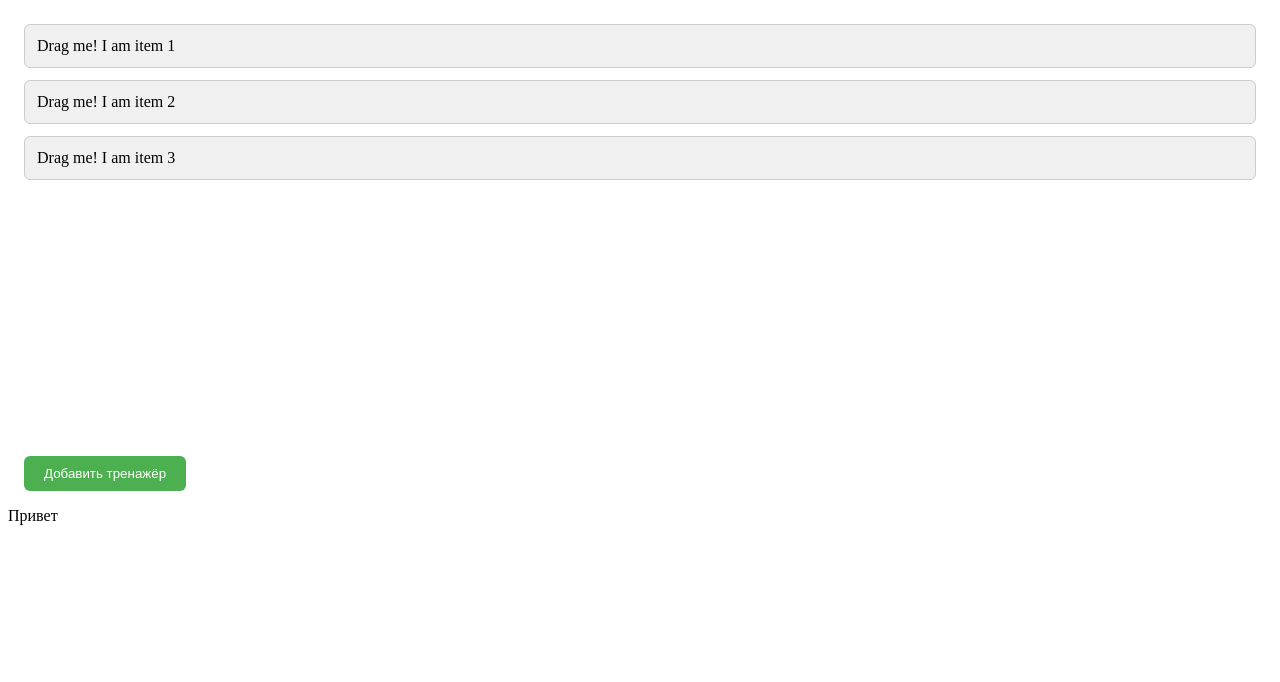
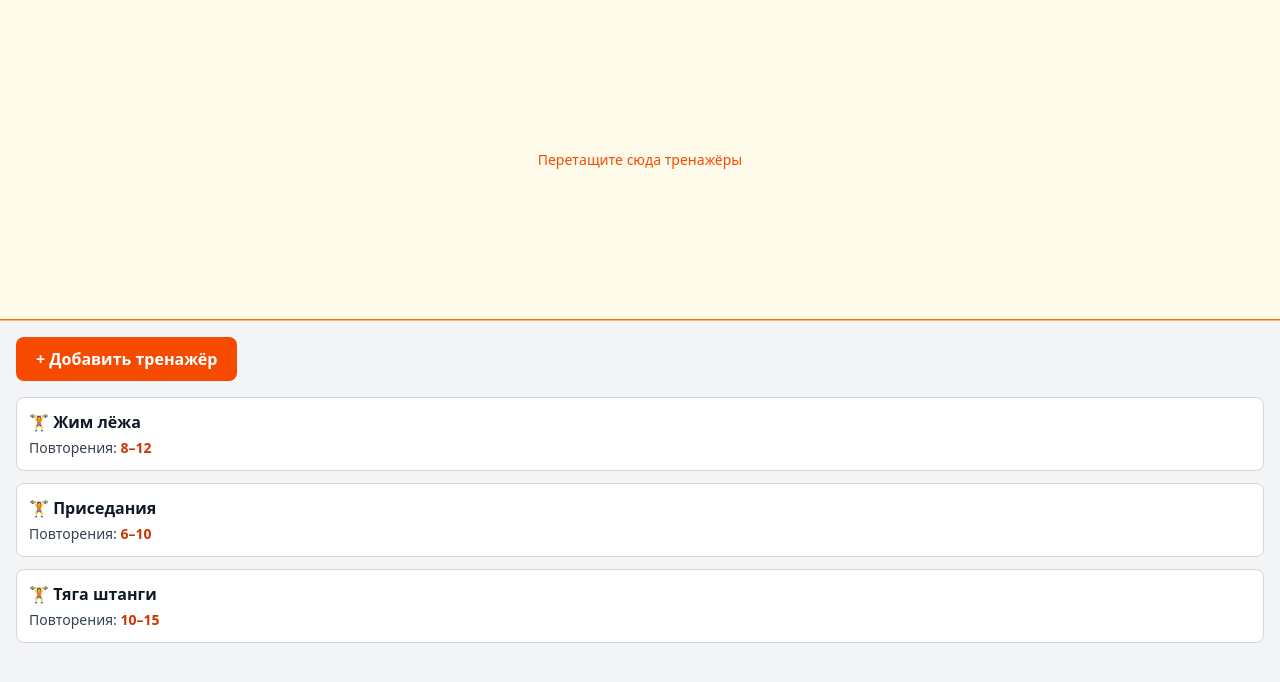
Before and after one commit to tzelovaka/chillgym-frontend, a Vue app: page / in a window 1280 px wide. Shown: the top 682 px of the page. Built offline with nearby package versions, Linux system fonts and the light colour scheme.

Commit message:
redesign

```diff
--- a/src/App.vue
+++ b/src/App.vue
@@ -1,249 +1,467 @@
 <template>
-  <div class="flex flex-col" style="position: relative; height: 100vh; overflow: hidden;">
+  <div class="flex flex-col h-screen relative overflow-hidden font-sans">
+    <!-- Верхний список (без сортировки!) -->
     <div
-      ref="listContainer"
-      class="bg-gray-500"
-      style="height: 50vh; overflow-y: auto; padding: 16px; position: relative;"
+      ref="targetContainer"
+      class="bg-amber-50 border-b border-orange-500 overflow-y-auto"
+      style="height: 40vh"
     >
       <div
-        v-for="(item) in items"
-        :key="item.id"
-        :ref="(el) => { if (el) itemRefs[item.id] = el }"
-        @touchstart="handleTouchStart($event, item)"
-        @touchend="handleTouchEnd"
-        @touchmove="handleTouchMove"
-        style="
-          position: relative;
-          touch-action: none;
-          user-select: none;
-          cursor: grab;
-          padding: 12px;
-          background: #f0f0f0;
-          border: 1px solid #ccc;
-          border-radius: 6px;
-          margin-bottom: 12px;
-          transition: transform 0.3s ease, opacity 0.3s ease;
-        "
-        :style="{
-          transform: getItemTransform(item.id),
-          opacity: activeItemId === item.id ? 0.4 : 1,
-          zIndex: activeItemId === item.id ? 1 : 0,
-        }"
+        v-if="targetItems.length === 0"
+        class="h-full flex items-center justify-center text-orange-600 text-sm font-medium"
       >
-        Drag me! I am item {{ item.id }}
+        Перетащите сюда тренажёры
+      </div>
+      <div
+        v-for="item in targetItems"
+        :key="`target-${item.id}`"
+        @touchstart.passive="onTouchStart(item, 'target')"
+        @touchmove.passive="onTouchMove"
+        @touchend="onTouchEnd"
+        class="relative touch-none select-none cursor-grab bg-white border-l-4 border-orange-600 p-3 mb-2 mx-3 rounded-md transition-transform hover:scale-[1.01]"
+        :class="{ 'opacity-70 scale-95': dragging && dragItem?.id === item.id }"
+      >
+        <div class="text-xs text-gray-600 font-semibold mb-1">{{ formatTime(item.addedAt) }}</div>
+        <div class="font-bold text-gray-900 text-base">{{ item.name }}</div>
+        <div
+          :class="[
+            'text-sm font-medium mt-1',
+            item.sets && item.sets.length
+              ? 'text-orange-700'
+              : 'text-gray-400 italic'
+          ]"
+        >
+          Количество подходов: {{ item.sets?.length || 0 }}
+        </div>
       </div>
     </div>
 
-    <button
-      @click="handleAddDay"
-      style="
-        margin: 16px;
-        padding: 10px 20px;
-        background: #4CAF50;
-        color: white;
-        border: none;
-        border-radius: 6px;
-        cursor: pointer;
-      "
+    <div class="h-px bg-orange-300"></div>
+
+    <!-- Нижний список -->
+    <div class="flex-1 overflow-y-auto p-4 bg-gray-100">
+      <button
+        @click="handleAddDay"
+        class="mb-4 px-5 py-2.5 bg-orange-600 text-white font-bold rounded-lg hover:bg-orange-700 transition-colors duration-200 shadow-none"
+      >
+        + Добавить тренажёр
+      </button>
+
+      <div ref="sourceContainer" class="space-y-3">
+        <div
+          v-for="item in sourceItems"
+          :key="`source-${item.id}`"
+          @touchstart.passive="onTouchStart(item, 'source')"
+          @touchmove.passive="onTouchMove"
+          @touchend="onTouchEnd"
+          class="relative touch-none select-none cursor-grab bg-white border border-gray-300 p-3 rounded-lg transition-transform hover:scale-[1.01] shadow-none"
+          :class="{ 'opacity-70 scale-95': dragging && dragItem?.id === item.id }"
+        >
+          <div class="font-bold text-gray-900 text-base">🏋️ {{ item.name }}</div>
+          <div v-if="item.repsMin !== undefined" class="text-sm text-gray-700 mt-1">
+            Повторения: <span class="font-semibold text-orange-700">{{ item.repsMin }}–{{ item.repsMax }}</span>
+          </div>
+        </div>
+      </div>
+    </div>
+
+    <!-- Popup -->
+    <div
+      v-if="editItem"
+      class="fixed inset-0 bg-black bg-opacity-40 flex items-center justify-center z-50"
+      @click="closeEditPopup"
     >
-      Добавить тренажёр
-    </button>
+      <div
+        class="bg-white rounded-lg p-5 w-11/12 max-w-md mx-4 shadow-xl border border-gray-200 max-h-[85vh] overflow-hidden"
+        @click.stop
+        @contextmenu.prevent
+      >
+        <div class="flex justify-between items-start mb-4">
+          <h3 class="text-lg font-bold text-gray-900">
+            {{ editMode === 'source' ? 'Редактировать тренажёр' : 'Настройки упражнения' }}
+          </h3>
+          <button @click="closeEditPopup" class="text-gray-500 hover:text-gray-800 text-xl font-bold">&times;</button>
+        </div>
 
-    <div>Привет</div>
+        <!-- Нижний список: редактирование -->
+        <div v-if="editMode === 'source'" class="space-y-4">
+          <input
+            v-model="editItem.name"
+            type="text"
+            class="w-full px-3 py-2.5 border border-gray-400 rounded-md text-base focus:border-orange-600 focus:outline-none focus:ring-1 focus:ring-orange-300"
+            placeholder="Название тренажёра"
+          />
+          <div class="flex space-x-2">
+            <input
+              v-model.number="editItem.repsMin"
+              type="number"
+              min="1"
+              class="w-full px-3 py-2.5 border border-gray-400 rounded-md text-center focus:border-orange-600 focus:outline-none"
+              placeholder="От"
+            />
+            <input
+              v-model.number="editItem.repsMax"
+              type="number"
+              min="1"
+              class="w-full px-3 py-2.5 border border-gray-400 rounded-md text-center focus:border-orange-600 focus:outline-none"
+              placeholder="До"
+            />
+          </div>
+        </div>
+
+        <!-- Верхний список: редактирование -->
+        <div v-else class="space-y-4">
+          <div>
+            <label class="block text-sm font-semibold text-gray-800 mb-2">Количество подходов</label>
+            <input
+              v-model.number="editItem.setsCount"
+              type="range"
+              min="0"
+              max="100"
+              step="1"
+              class="w-full h-2 bg-gray-200 rounded-lg appearance-none cursor-pointer accent-orange-600"
+            />
+            <div class="text-right text-sm text-gray-600 mt-1">{{ editItem.setsCount || 0 }}</div>
+          </div>
+
+          <div
+            v-if="editItem.setsCount > 0"
+            class="max-h-60 overflow-y-auto pr-1 space-y-3"
+          >
+            <div
+              v-for="(set, index) in editItem.sets"
+              :key="index"
+              class="p-3 border border-orange-200 rounded-md bg-orange-50"
+            >
+              <div class="font-semibold text-orange-800 text-xs mb-2">Подход {{ index + 1 }}</div>
+              <div class="grid grid-cols-2 gap-2">
+                <input
+                  v-model.number="set.weight"
+                  type="number"
+                  min="0"
+                  class="col-span-1 px-2.5 py-1.5 border border-gray-400 rounded text-sm focus:border-orange-600 focus:outline-none"
+                  placeholder="Вес"
+                />
+                <select
+                  v-model="set.unit"
+                  class="col-span-1 px-2.5 py-1.5 border border-gray-400 rounded text-sm focus:border-orange-600 focus:outline-none"
+                >
+                  <option value="kg">кг</option>
+                  <option value="ue">у.е.</option>
+                </select>
+                <input
+                  v-model.number="set.reps"
+                  type="number"
+                  min="1"
+                  class="col-span-1 px-2.5 py-1.5 border border-gray-400 rounded text-sm focus:border-orange-600 focus:outline-none"
+                  placeholder="Повторения"
+                />
+                <div class="flex items-center">
+                  <input
+                    v-model="set.failure"
+                    type="checkbox"
+                    class="mr-2 h-4 w-4 text-orange-600 rounded focus:ring-orange-500"
+                  />
+                  <span class="text-xs text-gray-700">Отказ</span>
+                </div>
+              </div>
+            </div>
+          </div>
+        </div>
+
+        <div class="mt-6 flex justify-between space-x-2">
+          <button
+            @click="deleteItem"
+            class="px-4 py-2.5 bg-red-600 text-white font-semibold rounded-md flex-1 hover:bg-red-700 transition-colors shadow-none"
+          >
+            Удалить
+          </button>
+          <button
+            @click="saveEdit"
+            class="px-4 py-2.5 bg-orange-600 text-white font-semibold rounded-md flex-1 hover:bg-orange-700 transition-colors shadow-none"
+          >
+            Сохранить
+          </button>
+        </div>
+      </div>
+    </div>
   </div>
 </template>
 
 <script>
+import "./style.css";
+
 export default {
-  name: 'DraggableComponent',
+  name: "DraggableComponent",
   data() {
     return {
-      items: [
-        { id: 1 },
-        { id: 2 },
-        { id: 3 },
+      sourceItems: [
+        { id: 1, name: "Жим лёжа", repsMin: 8, repsMax: 12 },
+        { id: 2, name: "Приседания", repsMin: 6, repsMax: 10 },
+        { id: 3, name: "Тяга штанги", repsMin: 10, repsMax: 15 }
       ],
-      itemRefs: {},
-      activeItemId: null,
-      draggedItem: null,
-      currentClone: null,
-      isDragging: false,
-      // Новые свойства для оптимизации
-      lastTargetIndex: -1,
-      updateThrottle: null,
-      shiftY: 0, // Смещение для анимации
-      originalPositions: {}, // Оригинальные позиции элементов
+      targetItems: [],
+      editItem: null,
+      editMode: null,
+
+      // Drag state
+      dragging: false,
+      dragItem: null,
+      dragMode: null,
+      longPressTimer: null,
+      hasMoved: false,
+      startY: 0,
+      clone: null,
+      enteredTargetZone: false,
+      sourceBackup: null,
+      targetBackup: null,
+    };
+  },
+  watch: {
+    'editItem.setsCount'(newVal) {
+      if (this.editMode !== 'target') return;
+      if (newVal == null || newVal < 0) newVal = 0;
+      const oldSets = this.editItem.sets || [];
+      const newSets = [];
+      for (let i = 0; i < newVal; i++) {
+        newSets.push({ ...oldSets[i] } || { weight: null, unit: 'kg', reps: null, failure: false });
+      }
+      this.editItem.sets = newSets;
     }
   },
   methods: {
     handleAddDay() {
-      const id = Date.now()
-      this.items.push({ id })
+      this.sourceItems.push({
+        id: Date.now(),
+        name: `Тренажёр ${Date.now()}`,
+        repsMin: 8,
+        repsMax: 12
+      });
     },
 
-    handleTouchStart(e, item) {
-      e.preventDefault()
-      const el = this.itemRefs[item.id]
-      if (!el || this.isDragging) return
-
-      this.isDragging = true
-      this.activeItemId = item.id
-      this.draggedItem = item
-      this.lastTargetIndex = -1
-
-      // Сохраняем оригинальные позиции всех элементов
-      this.cacheOriginalPositions()
-
-      const touch = e.touches[0]
-      const rect = el.getBoundingClientRect()
-      this.startY = touch.clientY
-      this.initialOffsetY = touch.clientY - rect.top
-
-      // Создаём клон
-      const clone = el.cloneNode(true)
-      clone.style.position = 'fixed'
-      clone.style.zIndex = '9999'
-      clone.style.pointerEvents = 'none'
-      clone.style.opacity = '0.9'
-      clone.style.transform = 'scale(1.02)'
-      clone.style.margin = '0'
-      clone.style.boxShadow = '0 6px 16px rgba(0,0,0,0.3)'
-      clone.style.transition = 'transform 0.2s ease, box-shadow 0.2s ease'
-      clone.id = ''
-
-      clone.style.left = (touch.clientX - el.offsetWidth / 2) + 'px'
-      clone.style.top = (touch.clientY - this.initialOffsetY) + 'px'
-      clone.style.width = el.offsetWidth + 'px'
-
-      document.body.appendChild(clone)
-      this.currentClone = clone
-
-      // Небольшая задержка для плавности
-      setTimeout(() => {
-        if (this.currentClone) {
-          this.currentClone.style.transform = 'scale(1.05)'
-          this.currentClone.style.boxShadow = '0 8px 24px rgba(0,0,0,0.4)'
-        }
-      }, 10)
+    formatTime(date) {
+      const d = new Date(date);
+      return d.toLocaleTimeString([], { hour: '2-digit', minute: '2-digit' });
     },
 
-    cacheOriginalPositions() {
-      this.originalPositions = {}
-      this.items.forEach((item) => {
-        const el = this.itemRefs[item.id]
-        if (el) {
-          this.originalPositions[item.id] = {
-            top: el.offsetTop,
-            height: el.offsetHeight
-          }
+    onTouchStart(item, mode) {
+      if (this.editItem) return;
+
+      this.dragItem = item;
+      this.dragMode = mode;
+      this.hasMoved = false;
+      this.enteredTargetZone = false;
+
+      document.body.style.webkitUserSelect = 'none';
+      document.body.style.userSelect = 'none';
+
+      this.longPressTimer = setTimeout(() => {
+        if (!this.hasMoved) {
+          this.openEditPopup(item, mode);
         }
-      })
+      }, 600);
+
+      this.startY = event.touches[0].clientY;
     },
 
-    handleTouchMove(e) {
-      if (!this.isDragging || !this.currentClone) return
-      e.preventDefault()
-
-      const touch = e.touches[0]
-      this.currentClone.style.left = (touch.clientX - this.currentClone.offsetWidth / 2) + 'px'
-      this.currentClone.style.top = (touch.clientY - this.initialOffsetY) + 'px'
-
-      const container = this.$refs.listContainer
-      const containerRect = container.getBoundingClientRect()
-
-      // Если вне контейнера — ничего не делаем
-      if (touch.clientY < containerRect.top || touch.clientY > containerRect.bottom) {
-        return
+    openEditPopup(item, mode) {
+      if (mode === 'source') {
+        this.editItem = {
+          id: item.id,
+          name: item.name,
+          repsMin: item.repsMin ?? 8,
+          repsMax: item.repsMax ?? 12
+        };
+      } else {
+        const sets = item.sets || [];
+        this.editItem = {
+          id: item.id,
+          name: item.name,
+          setsCount: sets.length || 0,
+          sets: sets.map(s => ({ ...s }))
+        };
       }
-      // Троттлинг обновлений для уменьшения мерцания
-      if (this.updateThrottle) {
-        cancelAnimationFrame(this.updateThrottle)
-      }
-
-      this.updateThrottle = requestAnimationFrame(() => {
-        this.updateItemPositions(touch)
-      })
-
+      this.editMode = mode;
+      this.cleanupDrag();
     },
 
-    updateItemPositions(touch) {
-      // Находим элемент, ближайший к пальцу по вертикали
-      let targetIndex = -1
-      let minDist = Infinity
+    onTouchMove(e) {
+      if (!this.dragItem || this.editItem) return;
 
-      for (let i = 0; i < this.items.length; i++) {
-        const item = this.items[i]
-        if (item.id === this.activeItemId) continue
+      const touch = e.touches[0];
+      const dy = Math.abs(touch.clientY - this.startY);
 
-        const el = this.itemRefs[item.id]
-        if (!el) continue
+      if (dy > 5) {
+        clearTimeout(this.longPressTimer);
+        this.hasMoved = true;
 
-        const rect = el.getBoundingClientRect()
-        const centerY = rect.top + rect.height / 4
-        const dist = Math.abs(touch.clientY - centerY)
-        if (dist < minDist) {
-          minDist = dist
-          targetIndex = i
+        if (!this.dragging) {
+          this.startDrag();
         }
-      }
 
-      // Если достаточно близко к какому-то элементу и позиция изменилась
-      if (targetIndex !== -1 && minDist < 10 && targetIndex !== this.lastTargetIndex) {
-        const currentIndex = this.items.findIndex(i => i.id === this.activeItemId)
-        if (currentIndex !== -1 && currentIndex !== targetIndex) {
-          // Обновляем массив только если позиция действительно изменилась
-          const newItems = [...this.items]
-          const [movedItem] = newItems.splice(currentIndex, 1)
-          newItems.splice(targetIndex, 0, movedItem)
-          this.items = newItems
-          this.lastTargetIndex = targetIndex
+        if (this.dragging && this.clone) {
+          this.clone.style.top = `${touch.clientY - 20}px`;
+          this.clone.style.left = `${touch.clientX - this.clone.offsetWidth / 2}px`;
+
+          const targetRect = this.$refs.targetContainer.getBoundingClientRect();
+          this.enteredTargetZone = touch.clientY < targetRect.bottom;
         }
       }
     },
 
-    getItemTransform(itemId) {
-      if (itemId === this.activeItemId) {
-        return 'scale(0.95)'
+    startDrag() {
+      this.dragging = true;
+
+      // Запрещаем перетаскивание в верхнем списке (сортировку)
+      if (this.dragMode === 'target') {
+        this.cleanupDrag();
+        return;
       }
-      return 'none'
+
+      this.clone = document.createElement("div");
+      this.clone.textContent = this.dragItem.name;
+      Object.assign(this.clone.style, {
+        position: "fixed",
+        zIndex: "9999",
+        background: "white",
+        padding: "12px",
+        borderRadius: "8px",
+        boxShadow: "0 4px 10px rgba(255, 107, 53, 0.25)",
+        pointerEvents: "none",
+        opacity: "0.95",
+        left: `${event.touches[0].clientX - 60}px`,
+        top: `${event.touches[0].clientY - 20}px`,
+        minWidth: "130px",
+        textAlign: "center",
+        fontWeight: "bold",
+        border: "2px solid #e65a2c",
+        fontSize: "14px",
+      });
+      document.body.appendChild(this.clone);
+
+      if (this.dragMode === "source") {
+        this.sourceBackup = [...this.sourceItems];
+      }
     },
 
-    handleTouchEnd() {
-      if (!this.isDragging) return
+    onTouchEnd() {
+      clearTimeout(this.longPressTimer);
+      document.body.style.webkitUserSelect = '';
+      document.body.style.userSelect = '';
 
-      // Анимация завершения для клона
-      if (this.currentClone) {
-        this.currentClone.style.transition = 'all 0.3s ease'
-        this.currentClone.style.opacity = '0'
-        this.currentClone.style.transform = 'scale(0.8)'
+      if (this.dragging) {
+        if (this.dragMode === "source") {
+          if (this.enteredTargetZone) {
+            this.sourceItems = this.sourceBackup;
+            const item = this.sourceBackup.find(i => i.id === this.dragItem.id);
+            if (item) {
+              this.targetItems.push({
+                id: `${item.id}-${Date.now()}`,
+                name: item.name,
+                addedAt: new Date(),
+                sets: []
+              });
+            }
+          } else {
+            this.updateSourceOrder();
+          }
+        }
+        // Сортировка в target отключена — ничего не делаем
 
-        setTimeout(() => {
-          if (this.currentClone && this.currentClone.parentNode) {
-            document.body.removeChild(this.currentClone)
-          }
-        }, 300)
+        if (this.clone) {
+          document.body.removeChild(this.clone);
+          this.clone = null;
+        }
       }
 
-      // Сбрасываем состояние
-      this.cleanup()
+      this.cleanupDrag();
     },
 
-    cleanup() {
-      if (this.updateThrottle) {
-        cancelAnimationFrame(this.updateThrottle)
-        this.updateThrottle = null
+    updateSourceOrder() {
+      const currentIndex = this.sourceBackup.findIndex(i => i.id === this.dragItem.id);
+      if (currentIndex === -1) return;
+
+      const container = this.$refs.sourceContainer;
+      const items = Array.from(container.children);
+      let newIndex = 0;
+      for (let i = 0; i < items.length; i++) {
+        const rect = items[i].getBoundingClientRect();
+        if (event.changedTouches[0].clientY < rect.bottom) {
+          newIndex = i;
+          break;
+        }
       }
 
-      this.currentClone = null
-      this.activeItemId = null
-      this.draggedItem = null
-      this.isDragging = false
-      this.lastTargetIndex = -1
-      this.originalPositions = {}
+      if (newIndex !== currentIndex) {
+        const newItems = [...this.sourceBackup];
+        const [moved] = newItems.splice(currentIndex, 1);
+        newItems.splice(newIndex, 0, moved);
+        this.sourceItems = newItems;
+      }
+    },
+
+    cleanupDrag() {
+      this.dragging = false;
+      this.dragItem = null;
+      this.dragMode = null;
+      this.hasMoved = false;
+      this.clone = null;
+      this.sourceBackup = null;
+      this.targetBackup = null;
+    },
+
+    closeEditPopup() {
+      this.editItem = null;
+      this.editMode = null;
+    },
+
+    deleteItem() {
+      if (this.editMode === "source") {
+        this.sourceItems = this.sourceItems.filter(i => i.id !== this.editItem.id);
+      } else {
+        this.targetItems = this.targetItems.filter(i => i.id !== this.editItem.id);
+      }
+      this.closeEditPopup();
+    },
+
+    saveEdit() {
+      if (this.editMode === "source") {
+        const idx = this.sourceItems.findIndex(i => i.id === this.editItem.id);
+        if (idx !== -1) {
+          this.sourceItems[idx] = {
+            id: this.editItem.id,
+            name: this.editItem.name,
+            repsMin: this.editItem.repsMin,
+            repsMax: this.editItem.repsMax
+          };
+        }
+      } else {
+        const idx = this.targetItems.findIndex(i => i.id === this.editItem.id);
+        if (idx !== -1) {
+          this.targetItems[idx] = {
+            ...this.targetItems[idx],
+            sets: this.editItem.sets
+          };
+        }
+      }
+      this.closeEditPopup();
     },
   },
   beforeUnmount() {
-    this.cleanup()
+    clearTimeout(this.longPressTimer);
+    if (this.clone) document.body.removeChild(this.clone);
+    document.body.style.webkitUserSelect = '';
+    document.body.style.userSelect = '';
   },
+};
+</script>
+
+<style>
+* {
+  -webkit-touch-callout: none;
+  -webkit-user-select: none;
+  -moz-user-select: none;
+  -ms-user-select: none;
+  user-select: none;
 }
-</script>
+</style>
```
